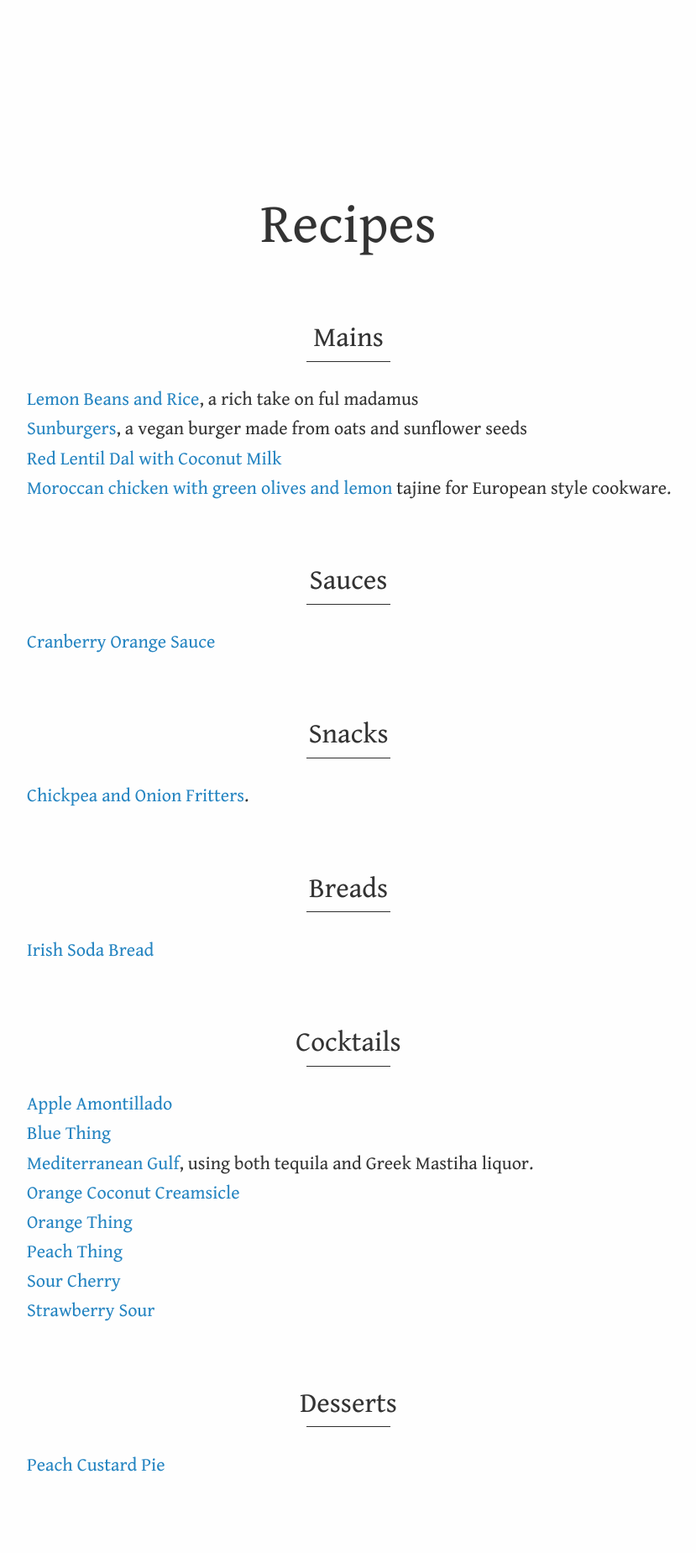
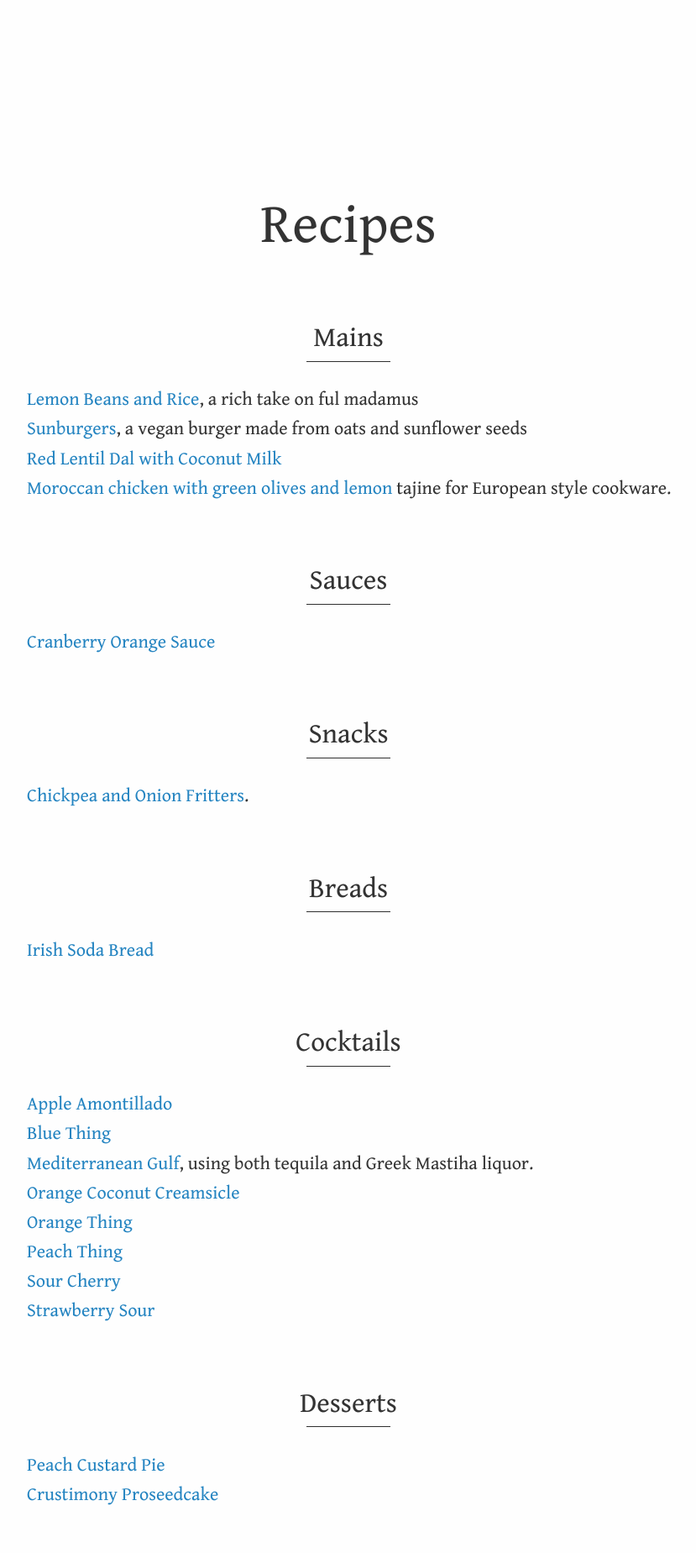
Before and after one commit to aredridel/recipes, a Jekyll site: the page built from index.md, in a window 1280 px wide. Shown: the whole page at 84% size, without its empty margins (225-1054 px from the left). Built offline with Jekyll 4.4.1, drawn with Linux system fonts in a browser that asks for light colours; our own code applies the rules of GitHub Pages for plain Markdown files; before the commit the page ends 1814 px from its top, so only the background shows below that.

Commit message:
/ ‘index.md’

```diff
--- a/index.md
+++ b/index.md
@@ -45,4 +45,6 @@ Cocktails
 Desserts
 --------
 
- [Peach Custard Pie](Desserts/Peach Custard Pie.md)
+[Peach Custard Pie](Desserts/Peach Custard Pie.md)
+
+[Crustimony Proseedcake](Desserts/Crustimony Proseedcake.md)
```
